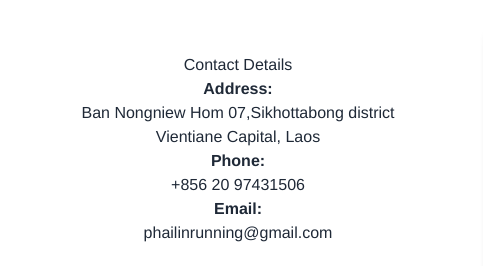
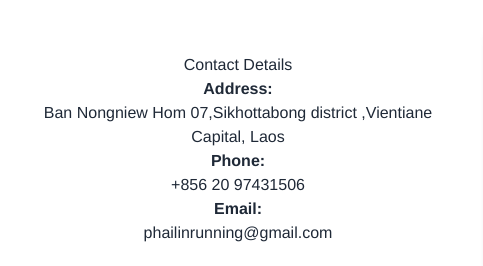
Before and after one commit to sipheng2023/dog-service, a plain HTML site: page index.html in a window 1280 px wide. Shown: the part 1829-2095 px from the top of the page, 0-483 px from the left. Drawn offline with nearby package versions, Linux system fonts and the light colour scheme.

Commit message:
Add files via upload

```diff
--- a/index.html
+++ b/index.html
@@ -207,7 +207,9 @@ document.querySelector('#transportationModal ul ol').textContent = lang === 'la'
 
 document.querySelector('section#location h2').textContent = lang === 'la' ? "ສະຖານທີ່ຕັ້ງຂອງພວກເຮົາ" : "Our Location";
 document.querySelector('section#location h3').textContent = lang === 'la' ? "ຂໍ້ມູນຕິດຕໍ່" : "Contact Details";
-document.querySelector('section#location .location-details p strong').textContent = lang === 'la' ? "ທີ່ຢູ່:" : "Address:";
+document.querySelector('section#location .location-details p strong').textContent = lang === 'la' ? "ທີ່ຢູ່: " : "Address:";
+document.querySelector('section#location .location-details span').textContent = lang === 'la' ? "ບ້ານ ໜອງໜ້ຽວ ຮ່ອມ 07,ເມືອງ ສີໂຄດຕະບອງ,ນະຄອນຫຼວງວຽງຈັນ" : "Ban Nongniew Hom 07 ,Sikhottabong district , Vientiane Capital, Laos";
+//document.querySelector('section#location .location-details p:nth-of-type(1) strong').textContent = lang === 'la' ? "ທີ່ຢູ່: ບ້ານຫຼວງ, ເມືອງ ວຽງຈັນ, ແຂວງ ວຽງຈັນ" : "Address: Ban Luang, Vientiane City, Vientiane Province";
 document.querySelector('section#location .location-details p:nth-of-type(2) strong').textContent = lang === 'la' ? "ໂທລະສັບ:" : "Phone:";
 document.querySelector('section#location .location-details p:nth-of-type(3) strong').textContent = lang === 'la' ? "ອີເມວ:" : "Email:";
 
@@ -476,8 +478,8 @@ document.querySelector('section#location .location-details p:nth-of-type(3) stro
                 <br>
                 <h3>Contact Details</h3>
                 <p><strong>Address:</strong><br>
-                  Ban Nongniew Hom 07,Sikhottabong district<br>
-                  Vientiane Capital, Laos
+                  <span>Ban Nongniew Hom 07,Sikhottabong district ,Vientiane Capital, Laos</span><br>
+
                 </p>
                 <p><strong>Phone:</strong><br>
                   <a href="tel:+856 20 97431506 ">+856 20 97431506</a>
```
